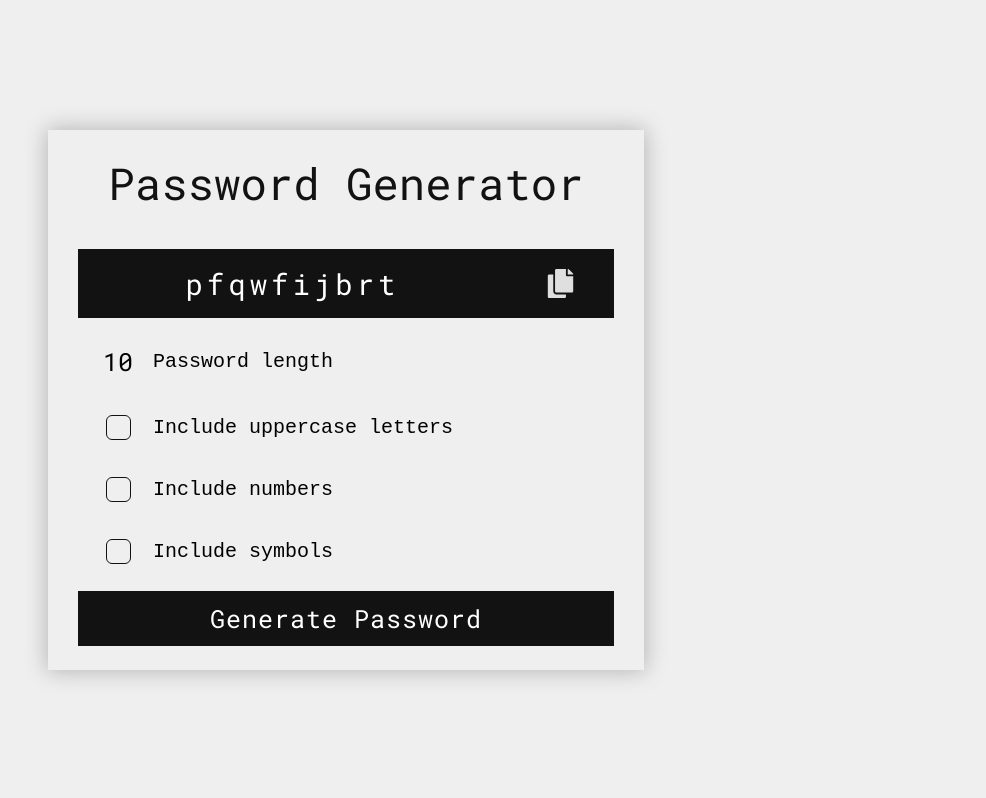
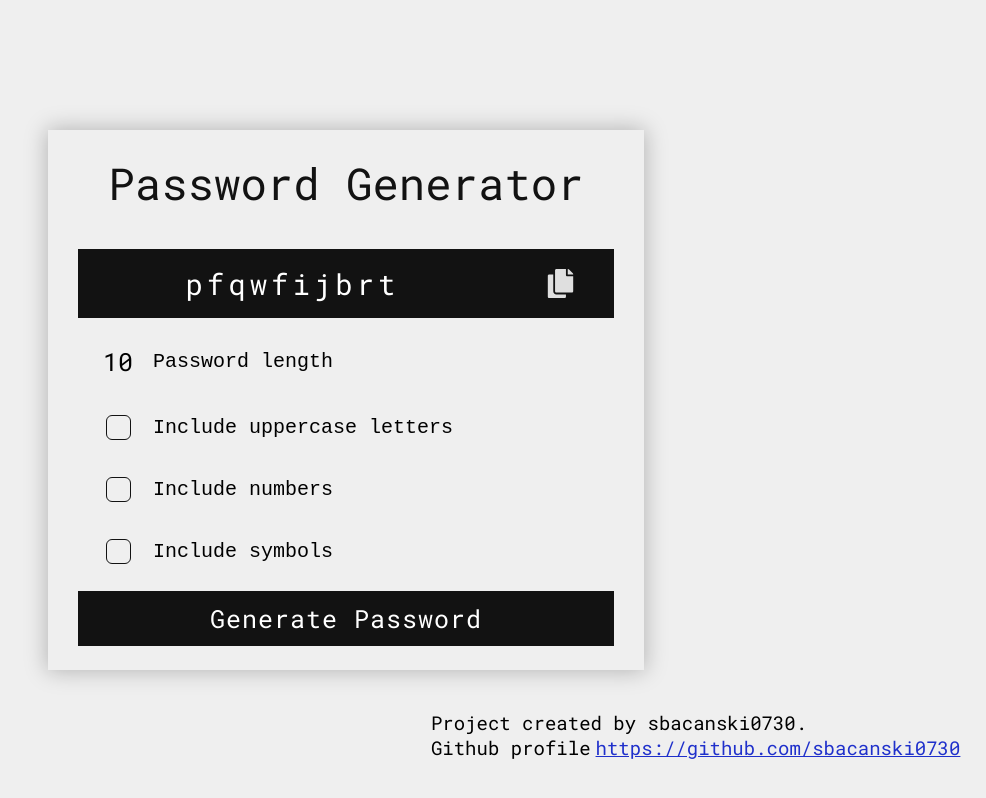
Before and after one commit to sbacanski0730/password-generator, a React (Create React App) app: page / in a window 1280 px wide. Shown: the whole page, without its empty margins (294-1280 px from the left). Built offline with nearby package versions, Linux system fonts and the light colour scheme; a web font is replaced by a local one.

Commit message:
project info component
component contains project info with link created

```diff
--- a/package.json
+++ b/package.json
@@ -8,12 +8,12 @@
     "@testing-library/user-event": "^13.5.0",
     "prop-types": "^15.8.1",
     "react": "^18.2.0",
+    "react-copy-to-clipboard": "^5.1.0",
     "react-dom": "^18.2.0",
     "react-icons": "^4.10.1",
     "react-scripts": "5.0.1",
     "styled-components": "^6.0.1",
-    "web-vitals": "^2.1.4",
-    "react-copy-to-clipboard": "^5.1.0"
+    "web-vitals": "^2.1.4"
   },
   "scripts": {
     "start": "react-scripts start",
--- a/src/App.js
+++ b/src/App.js
@@ -2,6 +2,7 @@ import React from "react";
 import styled from "styled-components";
 import GlobalStyles from "./globalStyles.js";
 import MainComponent from "./components/MainComponent/MainComponent.jsx";
+import ProjectInfo from "./components/ProjectInfo/ProjectInfo.jsx";
 
 const Layout = styled.div`
   background-color: #efefef;
@@ -18,6 +19,7 @@ const App = () => (
     <GlobalStyles />
     <Layout>
       <MainComponent />
+      <ProjectInfo />
     </Layout>
   </>
 );
--- a/src/components/MainComponent/MainComponent.styles.js
+++ b/src/components/MainComponent/MainComponent.styles.js
@@ -1,6 +1,6 @@
 import styled from "styled-components";
 
-const StyledMainComponent = styled.div`
+const StyledMainComponent = styled.main`
   /* border: 1px solid black; */
   box-shadow: 0px 0px 21px 1px rgba(0, 0, 0, 0.25);
 
--- /dev/null
+++ b/src/components/ProjectInfo/ProjectInfo.jsx
@@ -0,0 +1,20 @@
+import React from "react";
+import StyledProjectInfo from "./ProjectInfo.style.js";
+
+const ProjectInfo = () => (
+  <StyledProjectInfo>
+    <p>Project created by sbacanski0730.</p>
+    <p>
+      Github profile
+      <a
+        href="https://github.com/sbacanski0730"
+        target="_blank"
+        rel="noreferrer"
+      >
+        https://github.com/sbacanski0730
+      </a>
+    </p>
+  </StyledProjectInfo>
+);
+
+export default ProjectInfo;
--- /dev/null
+++ b/src/components/ProjectInfo/ProjectInfo.style.js
@@ -0,0 +1,18 @@
+import styled from "styled-components";
+
+const StyledProjectInfo = styled.div`
+  position: absolute;
+  bottom: 5%;
+  right: 2%;
+
+  p {
+    font-size: 19px;
+  }
+
+  a {
+    color: #1f30cb;
+    margin-left: 5px;
+  }
+`;
+
+export default StyledProjectInfo;
```
